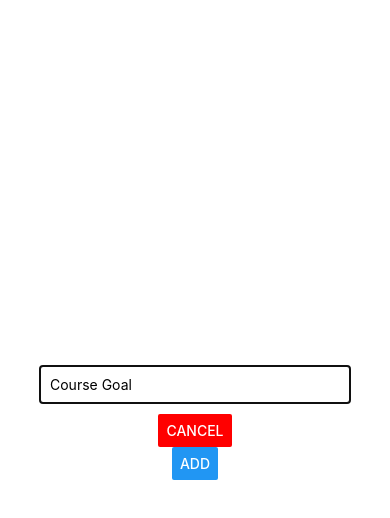
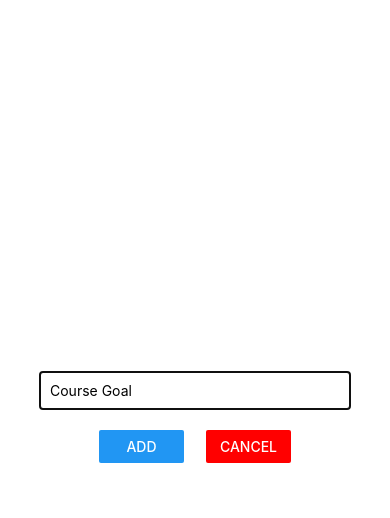
Before and after one commit to samuel-joseph/react-native-project, a React Native app in the folder intro/pokemon-joe/: screen / in a window 390 px wide. Both pictures are taken after a click on the button "ADD NEW GOAL". Shown: the top 518 px of the page. Built offline with nearby package versions, Linux system fonts and the light colour scheme.

Commit message:
First day learning is done.

```diff
--- a/intro/pokemon-joe/components/GoalInput.js
+++ b/intro/pokemon-joe/components/GoalInput.js
@@ -24,8 +24,14 @@ const GoalInput = props => {
           onChangeText={goalInputHandler}
           value={props.enteredGoal}
         />
-        <Button title="CANCEL" color="red" onPress={props.onCancel} />
-        <Button title="ADD" onPress={addGoalHandler} />
+        <View style={styles.buttonContainer}>
+          <View style={styles.button}>
+            <Button title="ADD" onPress={addGoalHandler} />
+          </View>
+          <View style={styles.button}>
+            <Button title="CANCEL" color="red" onPress={props.onCancel} />
+          </View>
+        </View>
       </View>
     </Modal>
   );
@@ -43,6 +49,15 @@ const styles = StyleSheet.create({
     borderWidth: 1,
     padding: 10,
     marginBottom: 10
+  },
+  buttonContainer: {
+    flexDirection: "row",
+    justifyContent: "space-around",
+    padding: 10,
+    width: "60%"
+  },
+  button: {
+    width: "40%"
   }
 });
 
```
